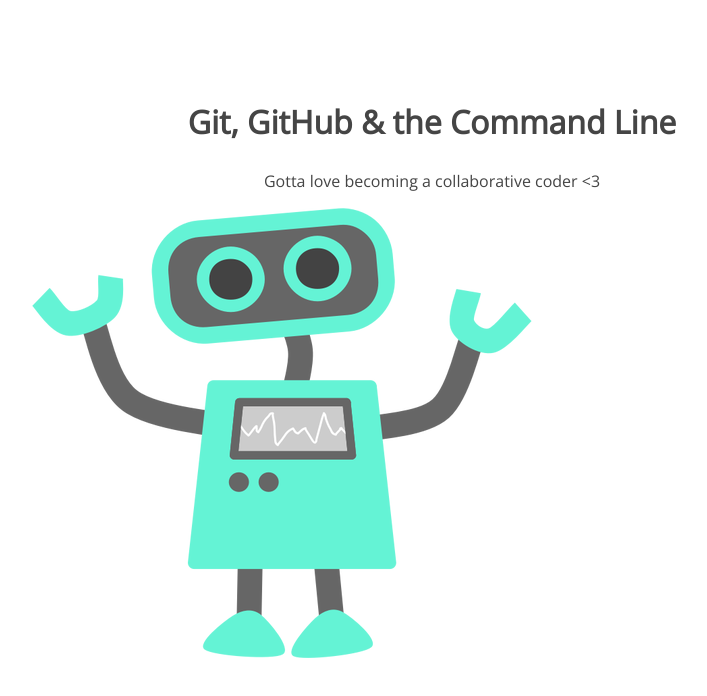
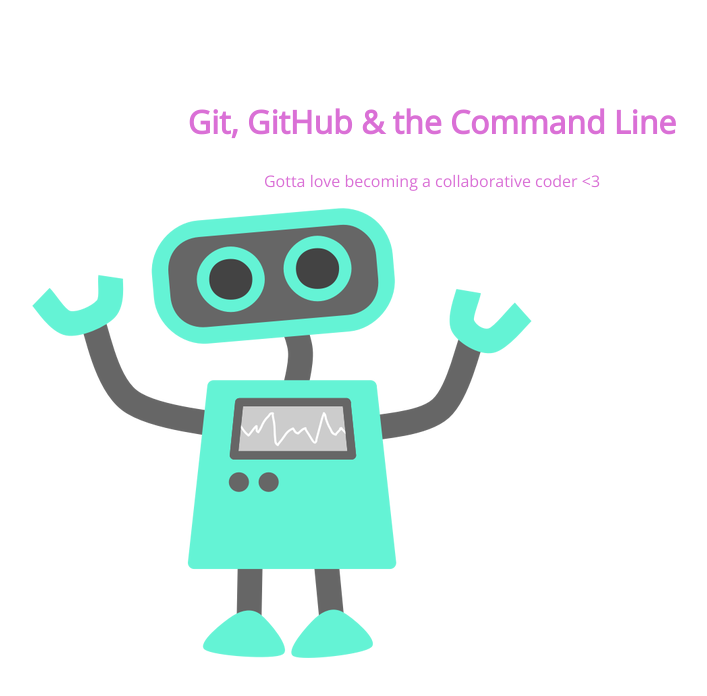
Before and after one commit to miszler/105-project, a plain HTML site: page index.html in a window 1280 px wide. Shown: the whole page, without its empty margins (208-915 px from the left). Drawn offline with nearby package versions, Linux system fonts and the light colour scheme.

Commit message:
changed h1 font color

```diff
--- a/css/style.css
+++ b/css/style.css
@@ -5,7 +5,7 @@ section {
 section h1,
 section p {
 	text-align: center;
-	color: #454545;
+	color: #DA70D6;
 }
 section h1 {
 	font: 32px 'Open Sans';
```
